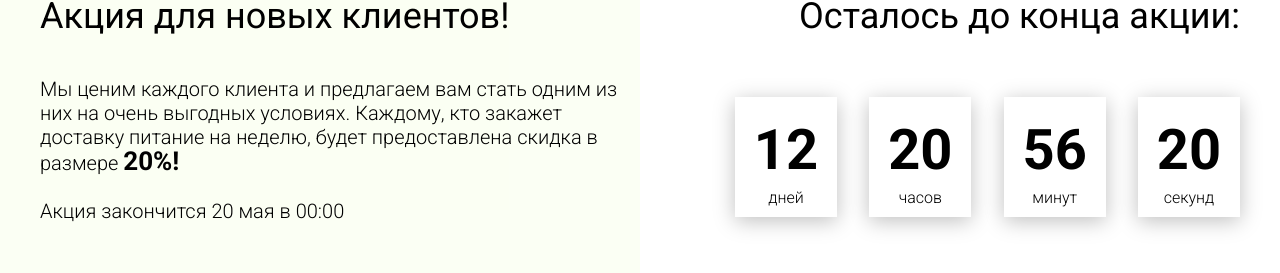
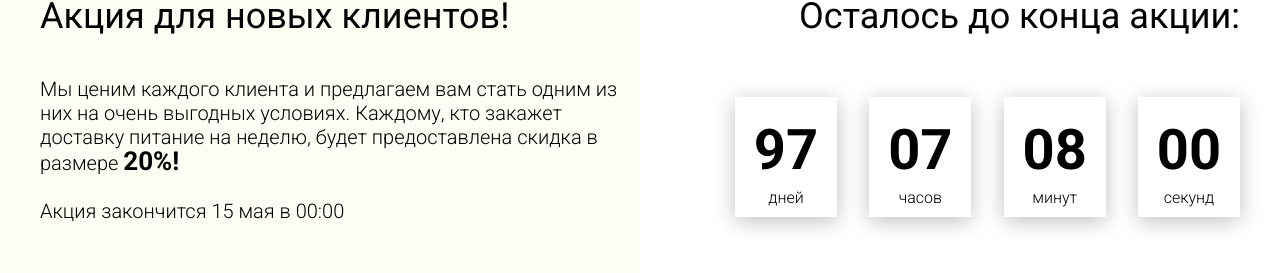
Before and after one commit to frostnn/food-js, a plain HTML site: page index.html in a window 1280 px wide. Shown: the part 3601-3874 px from the top of the page. Drawn offline with Linux system fonts and the light colour scheme.

Commit message:
add timer

```diff
--- a/index.html
+++ b/index.html
@@ -308,26 +308,26 @@
             очень выгодных условиях. Каждому, кто закажет доставку питание на
             неделю, будет предоставлена скидка в размере <span>20%!</span>
             <br /><br />
-            Акция закончится 20 мая в 00:00
+            Акция закончится 15 мая в 00:00
           </div>
         </div>
         <div class="promotion__timer">
           <div class="title">Осталось до конца акции:</div>
           <div class="timer">
             <div class="timer__block">
-              <span id="days">12</span>
+              <span id="days"></span>
               дней
             </div>
             <div class="timer__block">
-              <span id="hours">20</span>
+              <span id="hours"></span>
               часов
             </div>
             <div class="timer__block">
-              <span id="minutes">56</span>
+              <span id="minutes"></span>
               минут
             </div>
             <div class="timer__block">
-              <span id="seconds">20</span>
+              <span id="seconds"></span>
               секунд
             </div>
           </div>
--- a/js/scripts.js
+++ b/js/scripts.js
@@ -1,4 +1,6 @@
 window.addEventListener('DOMContentLoaded', () => {
+  /* tabs */
+
   const tabs = document.querySelectorAll('.tabheader__item');
   const tabsContent = document.querySelectorAll('.tabcontent');
   const tabsParent = document.querySelector('.tabheader__items');
@@ -17,7 +19,6 @@ window.addEventListener('DOMContentLoaded', () => {
     tabsContent[i].classList.remove('hide');
     tabsContent[i].classList.add('show', 'fade');
     tabs[i].classList.add('tabheader__item_active');
-    console.log('2', tabsContent[i].style);
   };
 
   hideTabContent();
@@ -35,4 +36,54 @@ window.addEventListener('DOMContentLoaded', () => {
       });
     }
   });
+
+  /* timer */
+
+  const deadline = '2021-05-15';
+
+  const getTimeRemaining = (endTime) => {
+    const t = Date.parse(endTime) - Date.parse(new Date());
+    const days = Math.floor(t / (1000 * 60 * 60 * 24)),
+      hours = Math.floor((t / (1000 * 60 * 60)) % 24),
+      minutes = Math.floor((t / 1000 / 60) % 60),
+      seconds = Math.floor((t / 1000) % 60);
+    return {
+      total: t,
+      days: days,
+      hours: hours,
+      minutes: minutes,
+      seconds: seconds,
+    };
+  };
+
+  const getZero = (num) => {
+    return num >= 0 && num < 10 ? `0${num}` : num;
+  };
+
+  const setClock = (selector, endTime) => {
+    const timer = document.querySelector(selector),
+      daysTime = timer.querySelector('#days'),
+      hoursTime = timer.querySelector('#hours'),
+      minutesTime = timer.querySelector('#minutes'),
+      secondsTime = timer.querySelector('#seconds'),
+      timeInterval = setInterval(updateClock, 1000);
+
+    updateClock();
+
+    function updateClock() {
+      const { total, days, hours, minutes, seconds } = getTimeRemaining(
+        endTime
+      );
+
+      daysTime.textContent = getZero(days);
+      hoursTime.textContent = getZero(hours);
+      minutesTime.textContent = getZero(minutes);
+      secondsTime.textContent = getZero(seconds);
+      if (total <= 0) {
+        clearInterval(timeInterval);
+      }
+    }
+  };
+
+  setClock('.timer', deadline);
 });
```
